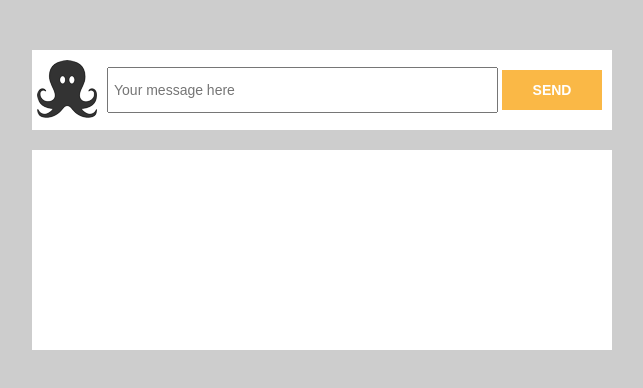
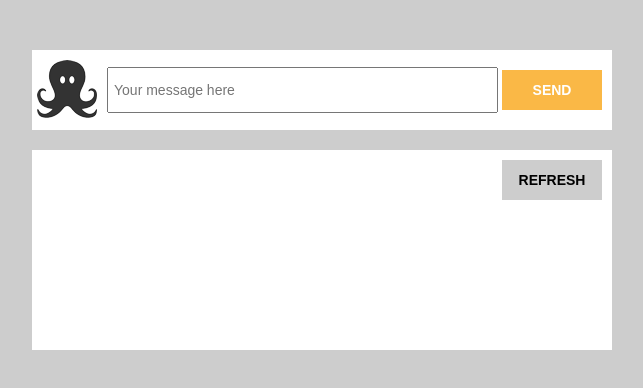
Before and after one commit to pussaaon/chat-test, a plain HTML site: page index.html in a window 1280 px wide. Shown: the whole page, without its empty margins (318-961 px from the left). Drawn offline with Linux system fonts and the light colour scheme.

Commit message:
add refresh button

```diff
--- a/index.html
+++ b/index.html
@@ -10,7 +10,9 @@
             <button class="btn-send">SEND</button>
         </div>
         <div class="chat-box-container chat-msg-box">
-
+            <p class="refresh-box">
+                <button class="btn-refresh">REFRESH</button>
+            </p>
         </div>
         <script src="js/index.js"></script>
     </body>
--- a/styles/index.css
+++ b/styles/index.css
@@ -58,4 +58,25 @@ body {
 .chat-msg-box {
     margin-top:20px;
     min-height:200px;
+    padding:10px;
+    box-sizing:border-box;
 }
+
+.refresh-box {
+    width:100%;
+    float:left;
+    margin:0;
+}
+
+.btn-refresh {
+    width:100px;
+    height:40px;
+    background-color:#CDCDCD;
+    border:1px solid #CDCDCD;
+    font-size:14px;
+    font-weight:700;
+    float:right;
+    cursor:pointer;
+    display:inline-block;
+}
+}
```
